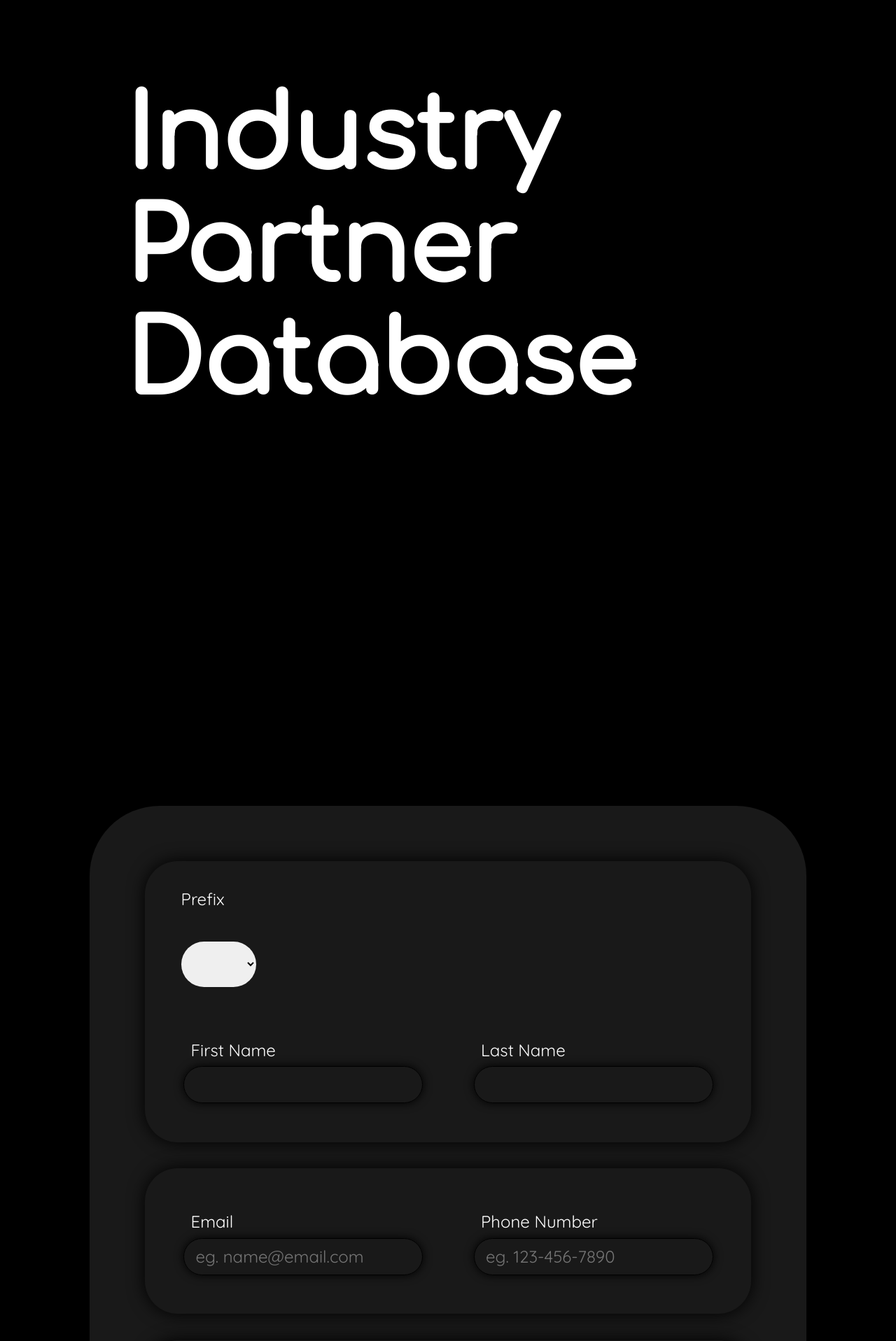
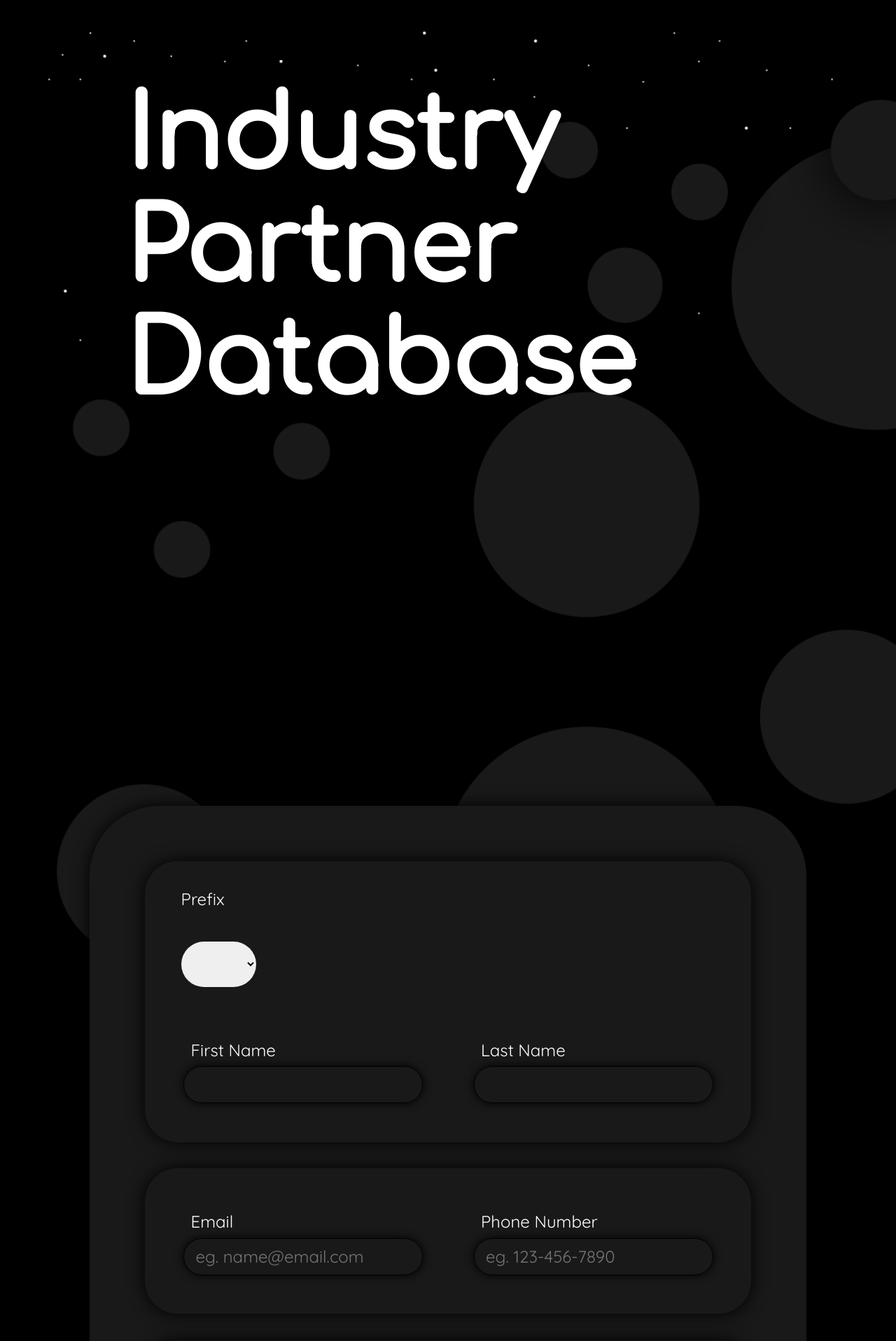
Before and after one commit to SaileshRajanala/Industry-Partner-Database, a PHP site: page / in a window 1280 px wide. Shown: the top 1917 px of the page at 70% size. Run offline with PHP 8.4, Linux system fonts and the light colour scheme; a stand-in replaces the project's code that opens the database connection.

Commit message:
new wallpapers added

```diff
--- a/style_dark.css
+++ b/style_dark.css
@@ -4,13 +4,16 @@ body
   margin: 0px;
   padding: 10%;
   font-size: x-large;
+  background-image: url('form_wall_dark.png');
+  background-repeat: no-repeat;
+  background-size: cover;
 }
 
 @-webkit-keyframes launch
 {
   0%
   {
-    color: black;
+    opacity: 0;
     transform: scale(2);
   }
 }
```
Also changed, not shown: style_bright.css (+5 -2 lines), form_wall.png (added), form_wall_dark.png (added), 1 other file.
